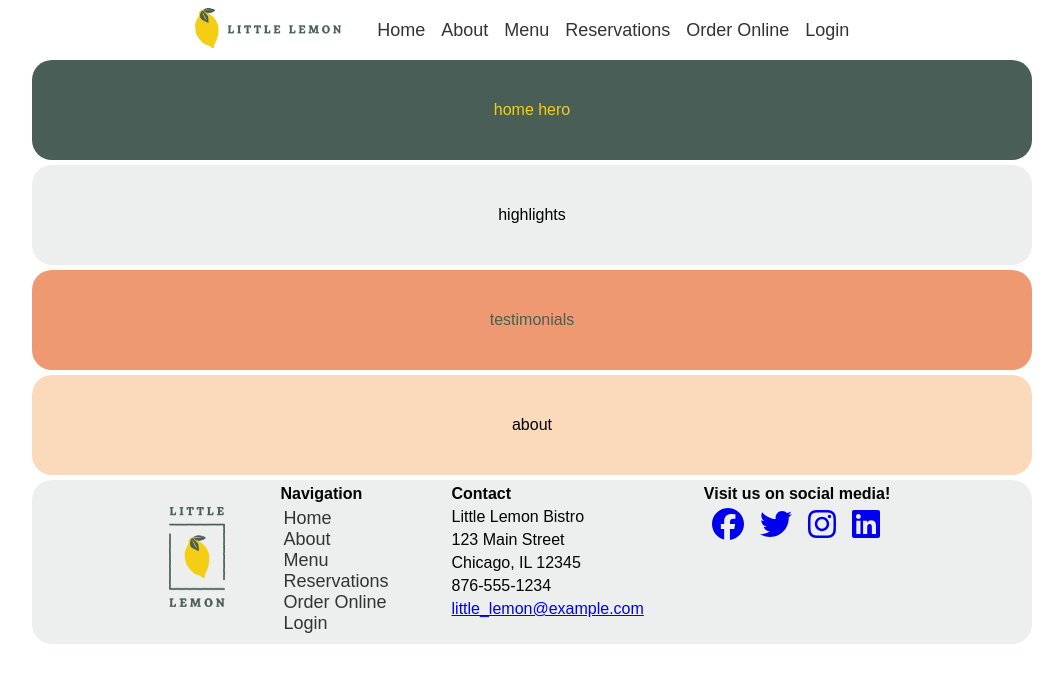
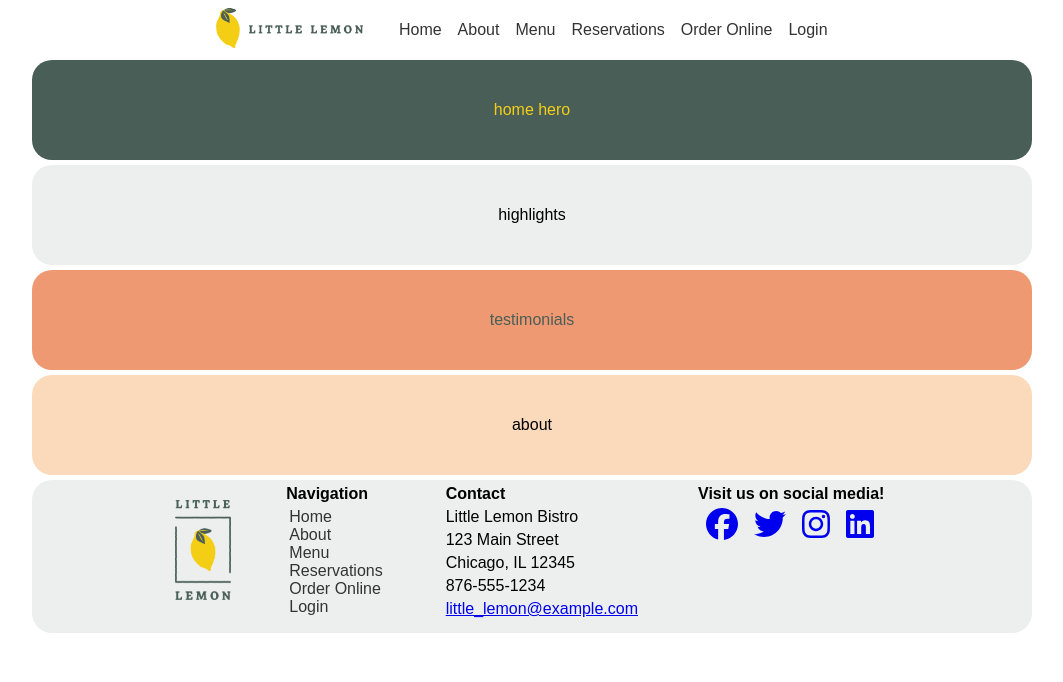
Before and after one commit to rdesantis/react-demo, a React (Create React App) app: page / in a window 1280 px wide. Shown: the top 682 px of the page, without its empty margins (108-1171 px from the left). Built offline with nearby package versions, Linux system fonts and the light colour scheme.

Commit message:
Tweak menu font; make logos link to home

```diff
--- a/src/components/Footer.js
+++ b/src/components/Footer.js
@@ -1,3 +1,4 @@
+import { Link } from "react-router-dom";
 import { FontAwesomeIcon } from "@fortawesome/react-fontawesome";
 import {
   faFacebook,
@@ -18,7 +19,9 @@
     return (
         <footer>
             <section className='logo'>
-                <img src='Vertical logo.png' alt='logo' height='100'/>
+                <Link to='/'>
+                    <img src='Vertical logo.png' alt='logo' height='100'/>
+                </Link>
             </section>
             <section className='nav'>
                 <h5>Navigation</h5>
--- a/src/components/Header.js
+++ b/src/components/Header.js
@@ -1,3 +1,4 @@
+import { Link } from "react-router-dom";
 import Nav from './Nav';
 
 const Header = () => {
@@ -7,7 +8,9 @@
                 <img src='Hamburger menu.svg' alt='hamburger' />
             </section>
             <section className='logo'>
-                <img src='Horizontal logo.png' alt='logo'/>
+                <Link to='/'>
+                    <img src='Horizontal logo.png' alt='logo'/>
+                </Link>
             </section>
             <section className='nav'>
                 <Nav />
--- a/src/index.css
+++ b/src/index.css
@@ -80,7 +80,7 @@
 }
 
 .nav-item {
-  font: var(--lead-text);
+  font: var(--highlight-text);
   padding-left: 0.5rem;
   padding-right: 0.5rem;
 }
```
